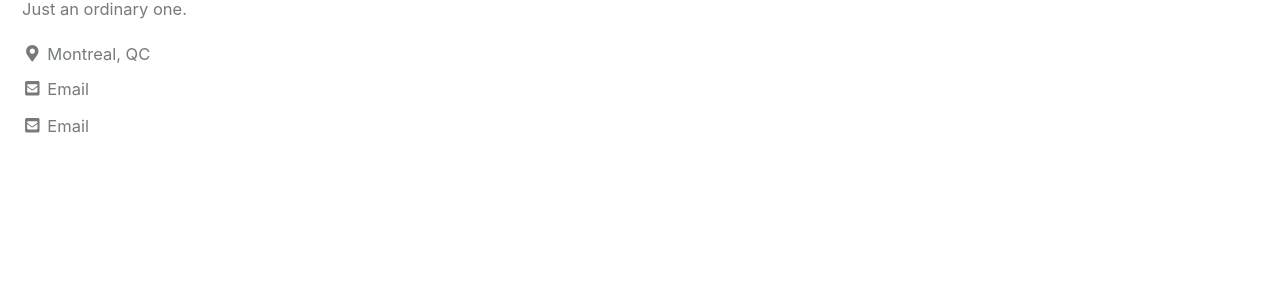
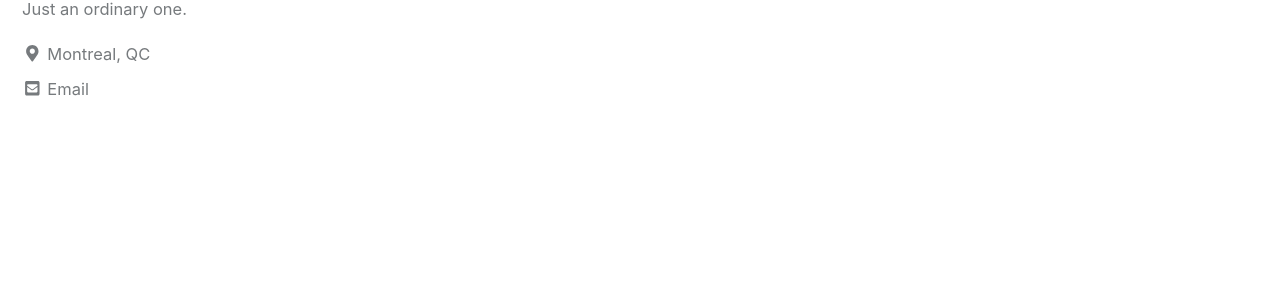
Before and after one commit to yujuanjiang/yujuanjiang.github.io, a Jekyll site: the page built from index.html, in a window 1280 px wide. Shown: the part 274-582 px from the top of the page. Built offline with Jekyll 4.4.1, drawn with Linux system fonts in a browser that asks for light colours; cached includes are drawn as plain includes; nearby versions of some CDN libraries; the list of posts is cut into pages by our own code.

Commit message:
remove wrong email link

```diff
--- a/_config.yml
+++ b/_config.yml
@@ -110,7 +110,7 @@ author:
   avatar           : "/assets/images/IMG_500.png" # path of avatar image, e.g. "/assets/images/bio-photo.jpg"
   bio              : "Just an ordinary one."
   location         : "Montreal, QC"
-  email            : "yj dot jiang16 at gmail dot com"
+  #email            : "yj dot jiang16 at gmail dot com"
   links:
     - label: "Email"
       icon: "fas fa-fw fa-envelope-square"
```
